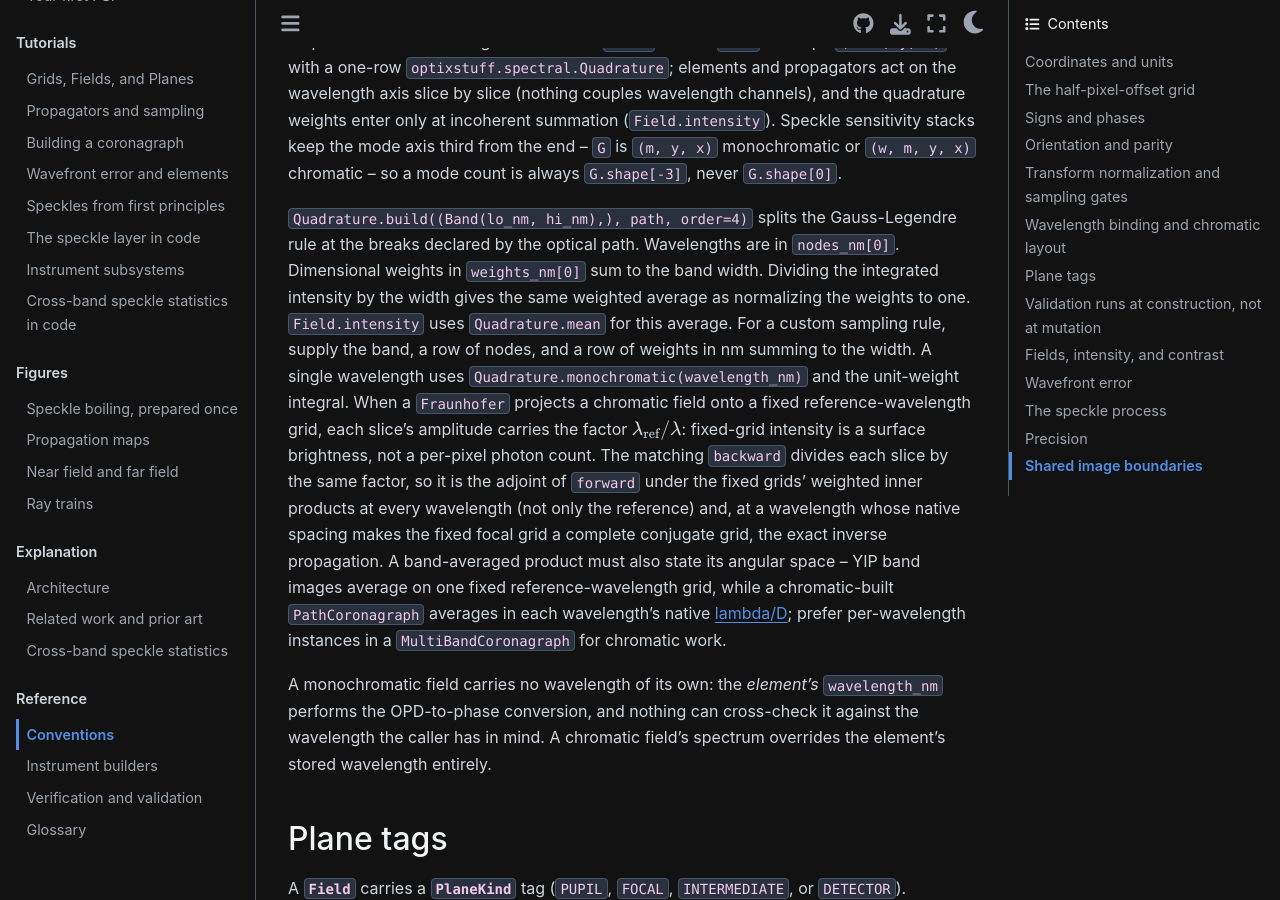
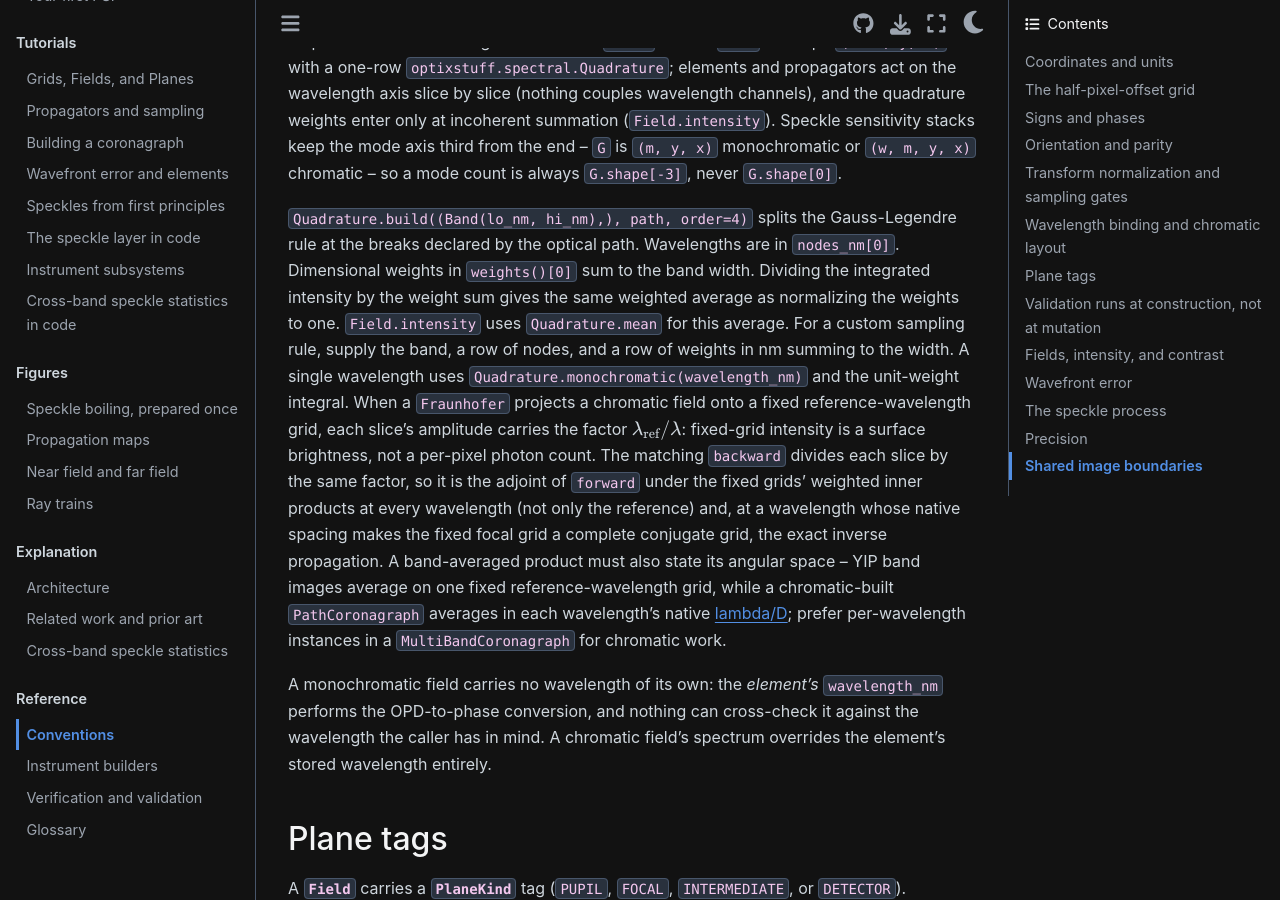
Before and after one commit to CoreySpohn/physicaloptix, a Sphinx documentation site: the page built from docs/conventions.md, in a window 1280 px wide and 900 px high, scrolled down 3650 px. Built offline with Sphinx 7.4.7 and the Sphinx Book theme 1.1.4, drawn with Linux system fonts in a browser that asks for light colours; pages that are not in the unit, such as notebooks, are missing from menus.

Commit message:
refactor!: read quadrature weights by name

```diff
--- a/docs/conventions.md
+++ b/docs/conventions.md
@@ -160,8 +160,8 @@ always `G.shape[-3]`, never `G.shape[0]`.
 
 `Quadrature.build((Band(lo_nm, hi_nm),), path, order=4)` splits the
 Gauss-Legendre rule at the breaks declared by the optical path. Wavelengths
-are in `nodes_nm[0]`. Dimensional weights in `weights_nm[0]` sum to the band
-width. Dividing the integrated intensity by the width gives the same
+are in `nodes_nm[0]`. Dimensional weights in `weights()[0]` sum to the band
+width. Dividing the integrated intensity by the weight sum gives the same
 weighted average as normalizing the weights to one. `Field.intensity`
 uses `Quadrature.mean` for this average.
 For a custom sampling rule, supply the band, a row of nodes, and a row of
```
Also changed, not shown: 2 other files.
